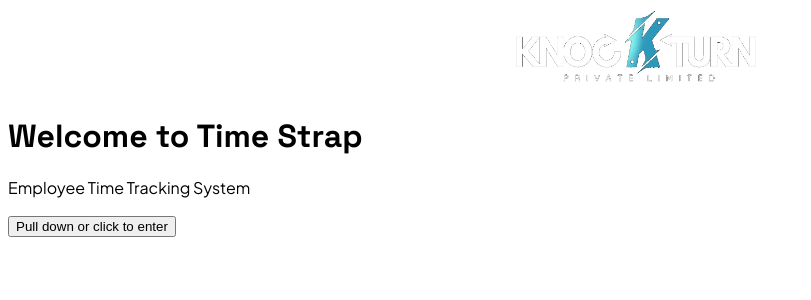
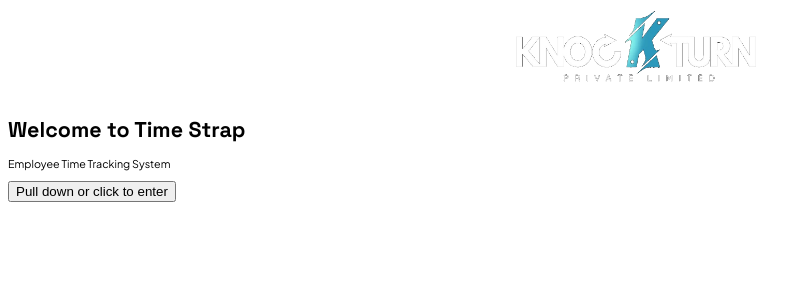
Before and after one commit to rebeca-pixel/current-timestrap, a React (Vite) app in the folder client/: page /tracker in a window 1280 px wide. Shown: the top 300 px of the page, without its empty margins (0-811 px from the left). Built offline with nearby package versions, Linux system fonts and the light colour scheme; a web font is replaced by a local one.

Commit message:
Update index CSS

```diff
--- a/client/src/index.css
+++ b/client/src/index.css
@@ -2774,42 +2774,16 @@ html:not([style*="invert"]) .available-tasks-scroll-container {
 }
 
 @media (min-width: 1024px) {
+
+  /* FIX: do NOT use CSS `zoom` here. `zoom` breaks the position maths of
+     Radix popper (dropdowns/selects/popovers), so the avatar/logout menu and
+     the "..." edit menu opened off-screen or could not be clicked.
+     Instead, shrink the root font-size: every rem-based size (Tailwind) scales
+     the same way, and portal menus scale with it automatically. */
   :root {
     --app-scale: 0.67;
-    --app-header-h: calc(4rem * var(--app-scale));
-  }
-
-  /* Header */
-  [data-testid="app-header"] {
-    zoom: var(--app-scale);
-  }
-
-  /* Sidebar: shrink its width and its contents by the same amount */
-  [data-slot="sidebar-wrapper"] {
-    --sidebar-width: calc(14rem * var(--app-scale)) !important;
-    --sidebar-width-icon: calc(3.5rem * var(--app-scale)) !important;
-  }
-
-  [data-sidebar="sidebar"] [data-sidebar="header"],
-  [data-sidebar="sidebar"] [data-sidebar="content"],
-  [data-sidebar="sidebar"] [data-sidebar="footer"] {
-    zoom: var(--app-scale);
-  }
-
-  /* Tracker page (everything under the header) */
-  [data-testid="tracker-page"] {
-    zoom: var(--app-scale);
-  }
-
-  /* Match the Tracker's compact desktop scale on the task-entry editor. */
-  [data-testid="task-entry-page"] {
-    zoom: var(--app-scale);
-  }
-
-  /* Portal menus do not inherit the compact scale applied to their page. */
-  .task-entry-select-content,
-  .tracker-quickfill-select-content,
-  .tracker-portal-menu {
-    zoom: var(--app-scale);
-  }
-}
+    font-size: calc(16px * var(--app-scale));
+    /* 4rem is already scaled because rem scales */
+    --app-header-h: 4rem;
+  }
+}
```
